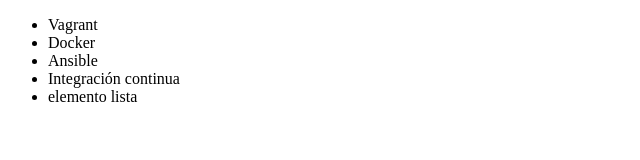
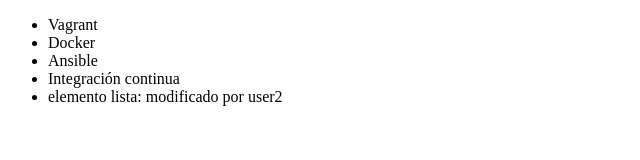
Before and after one commit to narandres/alura-git, a plain HTML site: page index.html in a window 1280 px wide. Shown: the whole page, without its empty margins (0-640 px from the left). Drawn offline with Linux system fonts and the light colour scheme.

Commit message:
modificando elemento lista, por el user2

```diff
--- a/index.html
+++ b/index.html
@@ -10,7 +10,7 @@
          <li> Docker </li>
          <li> Ansible </li>
          <li> Integración continua </li>
-         <li> elemento lista</li>
+         <li> elemento lista: modificado por user2</li>
      </ul>
 </body>
 </html>
```
